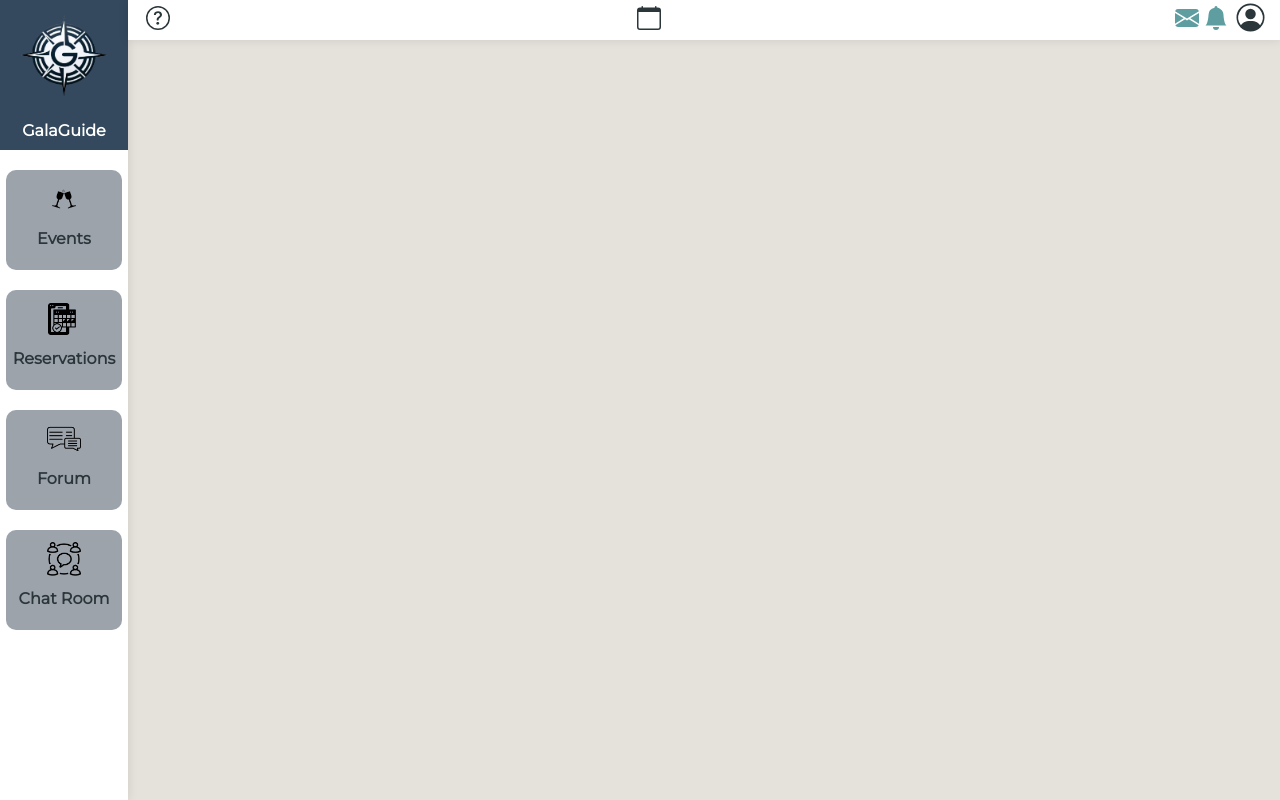
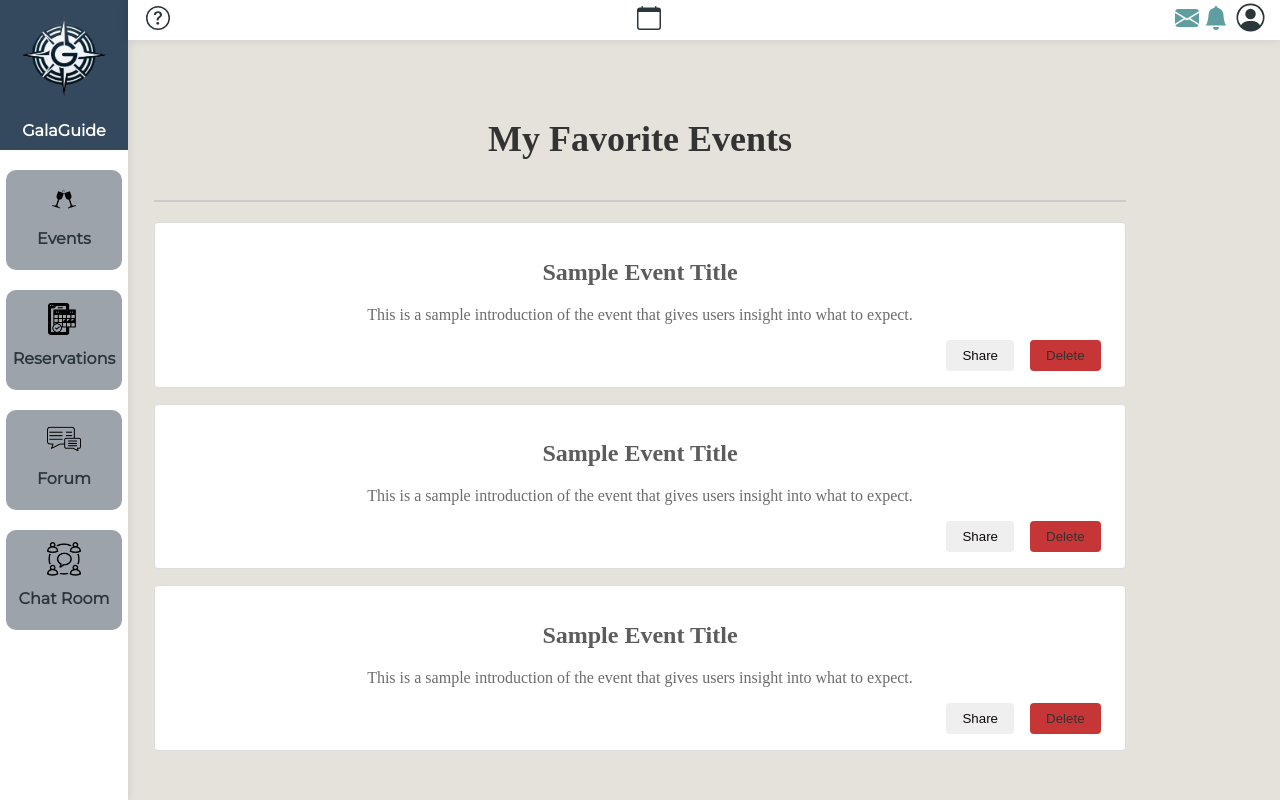
Before and after one commit to sustech-cs304/galaguide, a Vue app in the folder galaguide/: page /reservations in a window 1280 px wide. Built offline with nearby package versions, Linux system fonts and the light colour scheme; what v-calendar, vue3-marquee would draw is missing.

Commit message:
Add a simple demo for favorite list

```diff
--- a/galaguide/src/components/events/FavoriteEvent.vue
+++ b/galaguide/src/components/events/FavoriteEvent.vue
@@ -1,10 +1,185 @@
 <!--  -->
 <template>
-  <div></div>
+  <div class="container">
+    <!-- <aside class="left-bar"> -->
+      <!-- Content for left sidebar -->
+    <!-- </aside> -->
+    <main class="main-content">
+      <header class="title">
+        <h2>My Favorite Events</h2>
+      </header>
+      <section class="event" v-for="event in favoriteEvents" :key="event.id">
+        <h2>{{ event.eventTitle }}</h2>
+        <p>{{ event.eventIntroduction }}</p>
+        <!-- More details can be displayed here -->
+        <div class="event-actions">
+          <button @click="shareEvent()" class="share-button">Share</button>
+          <button @click="deleteEvent()" class="delete-button">Delete</button>
+        </div>
+      </section>
+    </main>
+  </div>
 </template>
 
-<script lang='ts'>
-import { reactive,toRefs,onBeforeMount,onMounted} from 'vue'
+<script>
+export default {
+  data() {
+    return {
+      // Your event data here
+      favoriteEvents: [
+        {
+          eventTitle: 'Sample Event Title', // This will be dynamic based on event data
+          eventIntroduction: 'This is a sample introduction of the event that gives users insight into what to expect.',
+          eventDetails: {
+            Time: '10:00 AM - 3:00 PM',
+            Host: 'Host Name',
+            Fee: '$20 per person',
+            Category: 'Arts & Music'
+            // More details can be added here as needed
+          },
+          gallery: [{ id: 1, src: "w1.com", alt: "w0.com" }, { id: 2, src: "w2.com", alt: "w0.com" }],
+          posterUrl: 'https://via.placeholder.com/400x300?text=Event+Poster', // Mock-up URL
+          showButtons: false,
+          loading: true,
+          error: false
+        },
+        {
+          eventTitle: 'Sample Event Title', // This will be dynamic based on event data
+          eventIntroduction: 'This is a sample introduction of the event that gives users insight into what to expect.',
+          eventDetails: {
+            Time: '10:00 AM - 3:00 PM',
+            Host: 'Host Name',
+            Fee: '$20 per person',
+            Category: 'Arts & Music'
+            // More details can be added here as needed
+          },
+          gallery: [{ id: 1, src: "w1.com", alt: "w0.com" }, { id: 2, src: "w2.com", alt: "w0.com" }],
+          posterUrl: 'https://via.placeholder.com/400x300?text=Event+Poster', // Mock-up URL
+          showButtons: false,
+          loading: true,
+          error: false
+        },
+        {
+          eventTitle: 'Sample Event Title', // This will be dynamic based on event data
+          eventIntroduction: 'This is a sample introduction of the event that gives users insight into what to expect.',
+          eventDetails: {
+            Time: '10:00 AM - 3:00 PM',
+            Host: 'Host Name',
+            Fee: '$20 per person',
+            Category: 'Arts & Music'
+            // More details can be added here as needed
+          },
+          gallery: [{ id: 1, src: "w1.com", alt: "w0.com" }, { id: 2, src: "w2.com", alt: "w0.com" }],
+          posterUrl: 'https://via.placeholder.com/400x300?text=Event+Poster', // Mock-up URL
+          showButtons: false,
+          loading: true,
+          error: false
+        },
+      ],
+      // ... rest of your data
+    };
+  },
+  methods: {
+    shareEvent() {
+      // Logic to share an event
+
+    },
+    deleteEvent() {
+      // Logic to remove an event from favorites
+
+    },
+
+  }
+};
 </script>
+
 <style scoped>
+.container {
+  display: flex;
+  font-family: 'Times New Roman', serif;
+}
+
+.left-bar {
+  width: 10%;
+  background-color: #f8f8f8;
+  /* Subtle background for the sidebar */
+  padding: 20px;
+  box-shadow: 2px 0 5px rgba(0, 0, 0, 0.1);
+}
+
+.main-content {
+  width: 100%;
+  padding: 20px;
+}
+
+.title {
+  font-size: 24px;
+  color: #333;
+  padding-bottom: 10px;
+  margin-bottom: 20px;
+  border-bottom: 2px solid #cbcbcb;
+}
+
+.event {
+  background-color: #fff;
+  border: 1px solid #dcdcdc;
+  border-radius: 4px;
+  padding: 16px;
+  margin: 16px 0;
+  transition: all 0.3s ease;
+}
+
+.event:hover {
+  box-shadow: 0 4px 8px rgba(0, 0, 0, 0.2);
+}
+
+.event h2 {
+  color: #5c5c5c;
+}
+
+.event p {
+  color: #6c6c6c;
+  margin-bottom: 16px;
+}
+
+.event-actions {
+  display: flex;
+  justify-content: flex-end;
+}
+
+.event-actions button {
+  padding: 8px 16px;
+  margin: 0 8px;
+  border: none;
+  border-radius: 4px;
+  cursor: pointer;
+  transition: background-color 0.3s ease;
+}
+
+.event-actions button:hover {
+  background-color: #e7e7e7;
+}
+
+/* Extra styles for share and delete buttons for differentiation */
+.share-button {
+  color: #110909;
+  /* A neutral dark color for text */
+}
+
+.delete-button {
+  background-color: rgba(189, 18, 18, 0.849); /* Default background to white */
+  color: #333; /* Default text color to dark */
+  border: 1px solid #dcdcdc; /* Light border for the button */
+  border-radius: 4px; /* Rounded corners for the button */
+  padding: 8px 16px; /* Padding inside the button */
+  margin-left: 8px; /* Margin to the left of the button */
+  transition: background-color 0.3s, color 0.3s, border-color 0.3s; /* Smooth transition for color and border */
+  cursor: pointer; /* Cursor to pointer to indicate it's clickable */
+}
+
+.delete-button:hover {
+  background-color: #be4f4f; /* Light red background on hover */
+  color: #b33a3a; /* Red text color on hover for emphasis */
+  border: 2px solid #b33a3a; /* Solid border to highlight the button on hover */
+}
 </style>
--- a/galaguide/src/components/reservations/ReserveCenter.vue
+++ b/galaguide/src/components/reservations/ReserveCenter.vue
@@ -10,6 +10,7 @@
         <div style="width: 80%;">
             <!-- <EventDetail></EventDetail> -->
             <!-- <EventSearch></EventSearch> -->
+            <FavoriteEvent></FavoriteEvent>
         </div>
     </div>
 
@@ -19,13 +20,15 @@
 <script>
 // import ReservationForm from './ReservationForm.vue'
 //import EventDetail from './EventDetail.vue';
-import EventSearch from '../events/EventSearch.vue'
+//import EventSearch from '../events/EventSearch.vue'
+import FavoriteEvent from '../events/FavoriteEvent.vue'
 export default {
     name: 'ReserveCenter',
     components: {
         // ReservationForm,
         //EventDetail,
-        EventSearch,
+        //EventSearch,
+        FavoriteEvent,
     }
 }
 </script>
```
